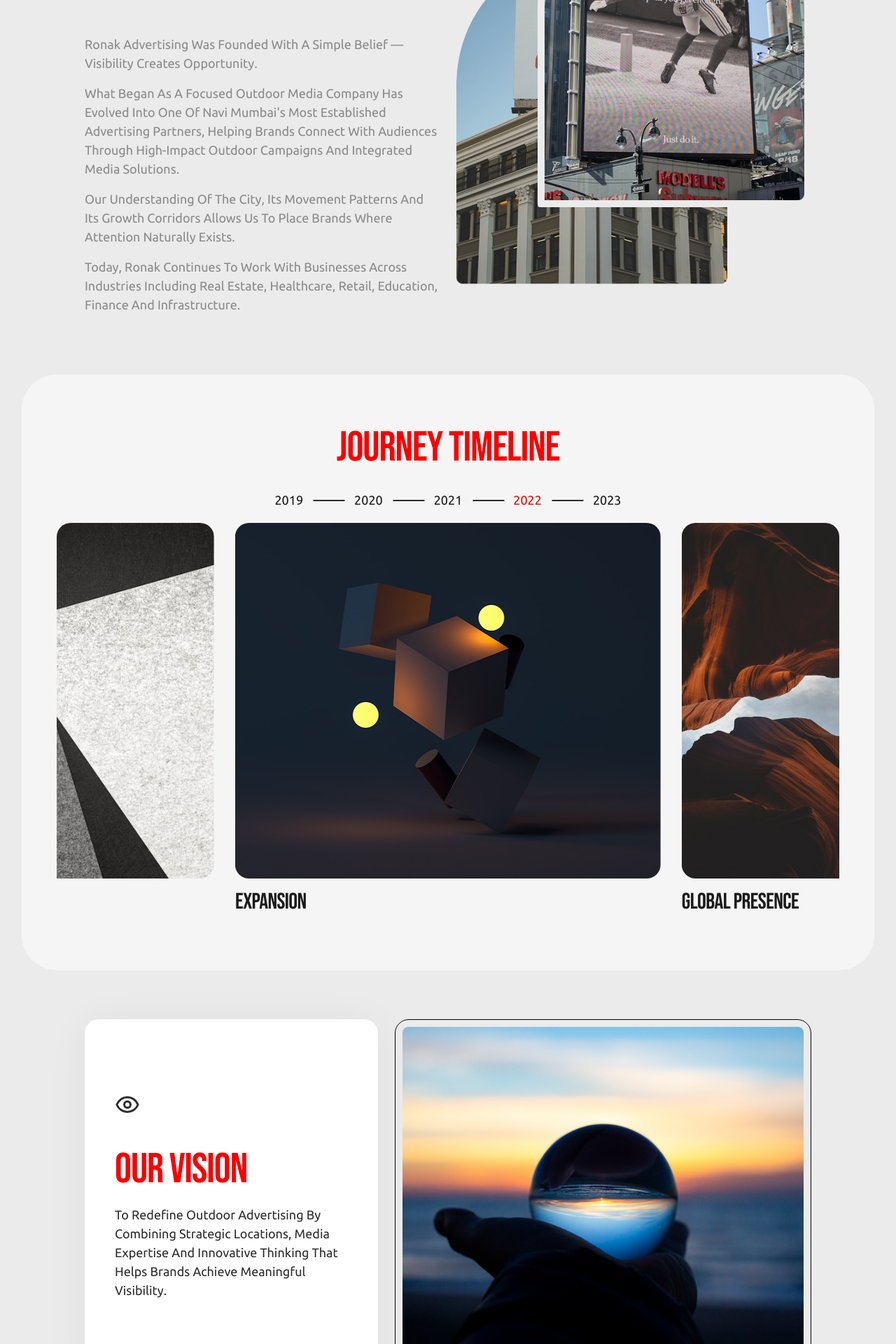
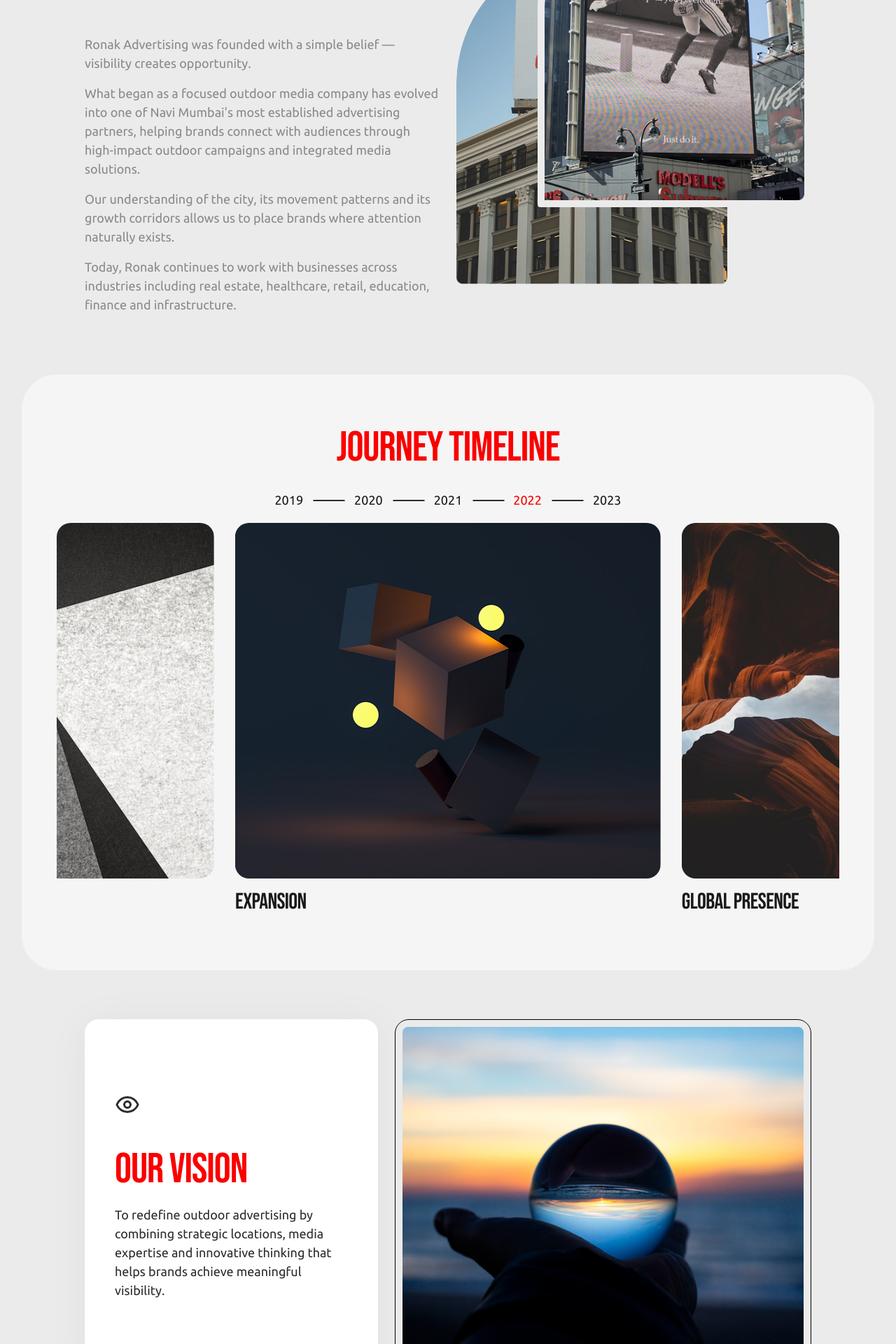
Before and after one commit to Rajashrri/ronak-advertising-web, a React (Vite) app: page /about in a window 1280 px wide. Shown: the part 800-2720 px from the top of the page at 70% size. Built offline with nearby package versions, Linux system fonts and the light colour scheme; no server answers.

Commit message:
new changes

```diff
--- a/src/index.css
+++ b/src/index.css
@@ -1162,7 +1162,7 @@ text-transform: capitalize;
   font-weight: 400;
   line-height: 27px;
   /* 150% */
-  text-transform: capitalize;
+  /* text-transform: capitalize; */
   margin-bottom: 30px;
 }
 
@@ -1729,7 +1729,7 @@ text-transform: capitalize;
   font-style: normal;
   font-weight: 400;
   line-height: 27px;
-  text-transform: capitalize;
+  /* text-transform: capitalize; */
 
 }
 
@@ -1935,7 +1935,7 @@ text-transform: capitalize;
   font-weight: 400;
   line-height: 27px;
   /* 150% */
-  text-transform: capitalize;
+  /* text-transform: capitalize; */
 }
 
 .vissonimg {
@@ -2077,7 +2077,7 @@ text-transform: capitalize;
   font-weight: 400;
   line-height: 27px;
   /* 150% */
-  text-transform: capitalize;
+  /* text-transform: capitalize; */
   margin-bottom: 0;
   margin-top: 10px;
   position: relative;
@@ -3047,7 +3047,7 @@ text-transform: capitalize;
   font-weight: 400;
   line-height: 27px;
   /* 150% */
-  text-transform: capitalize;
+  /* text-transform: capitalize; */
   margin-top: 24px;
   margin-bottom: 0;
 }
@@ -3459,7 +3459,7 @@ font-size: 16px;
 font-style: normal;
 font-weight: 400;
 line-height: 120%; /* 19.2px */
-text-transform: capitalize;
+/* text-transform: capitalize; */
 }
 .casedata{
     padding: 20px 40px 0px;
```
